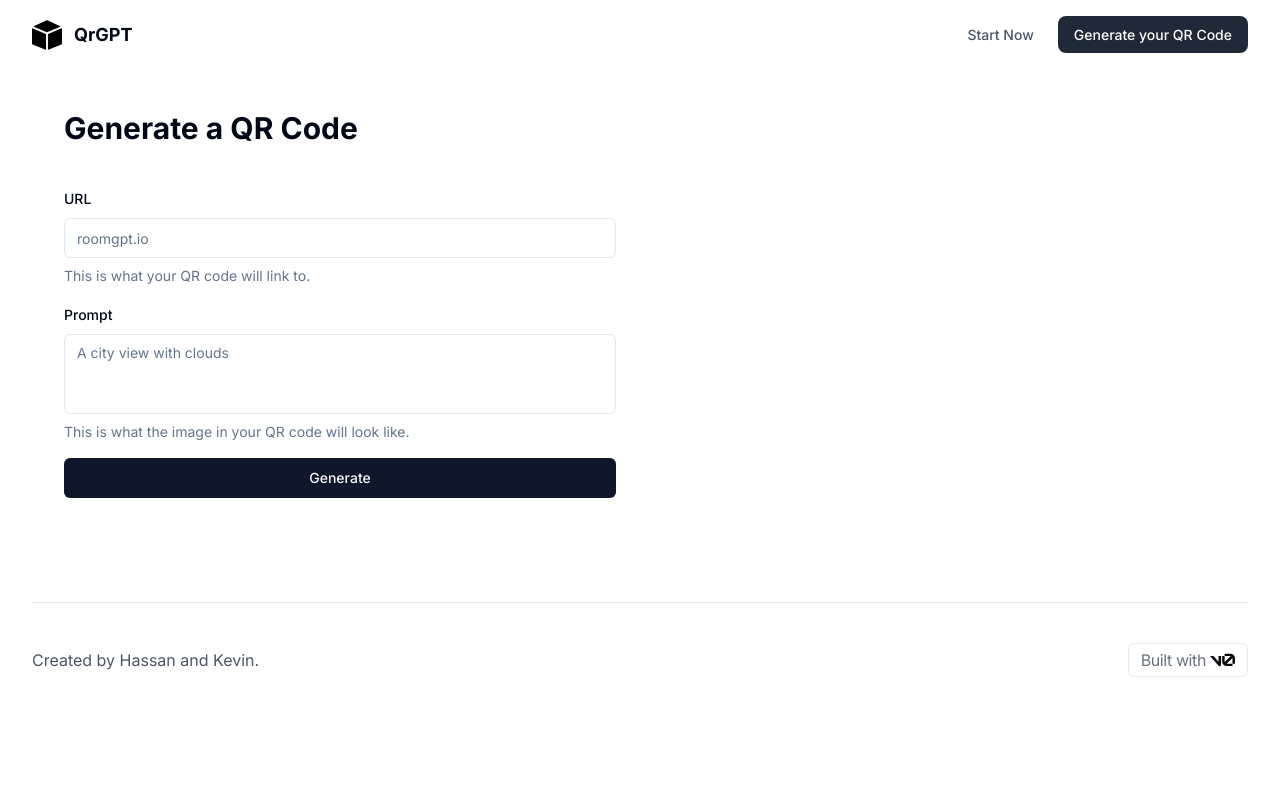
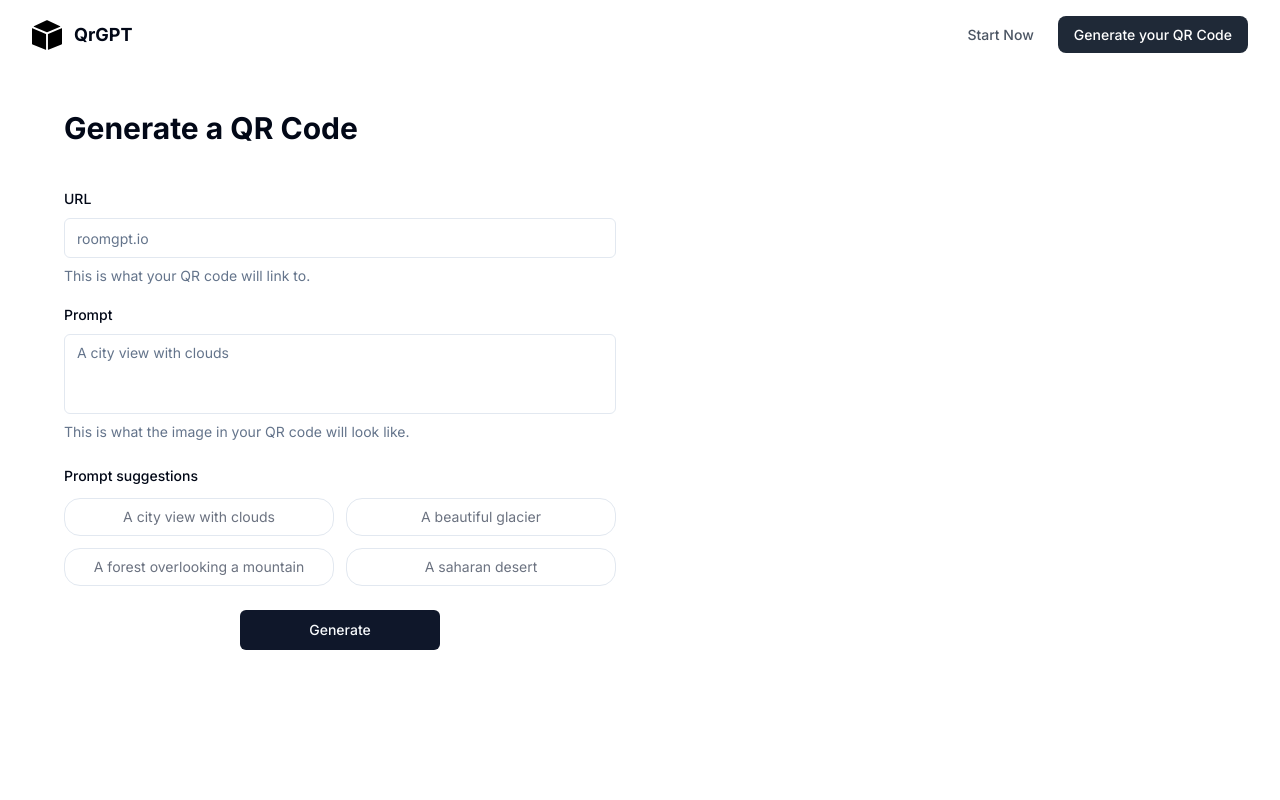
Before and after one commit to Nutlope/qrGPT, a Next.js app: page /start in a window 1280 px wide. Shown: the top 800 px of the page. Built offline with nearby package versions, Linux system fonts and the light colour scheme.

Commit message:
added suggestions + some code cleanup

```diff
--- a/app/start/page.tsx
+++ b/app/start/page.tsx
@@ -45,6 +45,20 @@
     mode: 'onChange',
   });
 
+  function SuggestionBox({ suggestion }: { suggestion: string }) {
+    return (
+      <button
+        onClick={() => form.setValue('prompt', suggestion)}
+        disabled={isLoading}
+        className={`border p-2 rounded-2xl ${
+          !isLoading ? 'cursor-pointer' : 'cursor-not-allowed'
+        } hover:bg-gray-100 transition`}
+      >
+        {suggestion}
+      </button>
+    );
+  }
+
   const handleSubmit = useCallback(async (values: GenerateFormValues) => {
     setIsLoading(true);
     setResponse(null);
@@ -79,7 +93,7 @@
   }, []);
 
   return (
-    <div className="flex justify-center items-center flex-col w-full lg:p-0 p-4">
+    <div className="flex justify-center items-center flex-col w-full lg:p-0 p-4 sm:mb-28 mb-0">
       <div className="max-w-6xl w-full grid grid-cols-1 md:grid-cols-2 gap-6 md:gap-12 mt-10">
         <div className="col-span-1">
           <h1 className="text-3xl font-bold mb-10">Generate a QR Code</h1>
@@ -115,14 +129,29 @@
                           {...field}
                         />
                       </FormControl>
-                      <FormDescription>
+                      <FormDescription className="">
                         This is what the image in your QR code will look like.
                       </FormDescription>
+
                       <FormMessage />
                     </FormItem>
                   )}
                 />
-                <Button type="submit" disabled={isLoading}>
+                <div className="my-2">
+                  <p className="text-sm font-medium mb-3">Prompt suggestions</p>
+                  <div className="grid sm:grid-cols-2 grid-cols-1 gap-3 text-center text-gray-500 text-sm">
+                    <SuggestionBox suggestion="A city view with clouds" />
+                    <SuggestionBox suggestion="A beautiful glacier" />
+                    <SuggestionBox suggestion="A forest overlooking a mountain" />
+                    <SuggestionBox suggestion="A saharan desert" />
+                  </div>
+                </div>
+                <Button
+                  type="submit"
+                  disabled={isLoading}
+                  className="inline-flex justify-center
+                 max-w-[200px] mx-auto w-full"
+                >
                   {isLoading ? <LoadingDots color="white" /> : 'Generate'}
                 </Button>
 
@@ -140,7 +169,7 @@
         <div className="col-span-1">
           {submittedURL && (
             <>
-              <h1 className="text-3xl font-bold sm:mb-10 mb-5 mt-5 sm:mt-0">
+              <h1 className="text-3xl font-bold sm:mb-5 mb-5 mt-5 sm:mt-0 sm:text-center text-left">
                 Your QR Code
               </h1>
               <div className="grid grid-cols-1 gap-4">
@@ -154,9 +183,10 @@
                     />
                   ))
                 ) : (
-                  <div className="animate-pulse bg-gray-200 aspect-square rounded w-[552px] h-[580px]" />
+                  <div className="animate-pulse bg-gray-400 aspect-square rounded max-w-[552px] max-h-[580px]" />
                 )}
-                <div className="flex justify-center gap-5">
+                {response && (
+                  <div className="flex justify-center gap-5 mt-[7px]">
                     <Button
                       onClick={() =>
                         downloadQrCode(response?.image_urls[0]!, 'qrCode')
@@ -171,6 +201,7 @@
                       ✨ Regenerate
                     </Button>
                   </div>
+                )}
               </div>
             </>
           )}
--- a/components/QrCard.tsx
+++ b/components/QrCard.tsx
@@ -1,51 +1,30 @@
-import { cn } from '@/utils/utils';
+import Image from 'next/image';
 
 type QrCardProps = {
-  containerClassName?: string;
   id: number;
-  isLoading?: boolean;
   imageURL?: string;
   time: string;
 };
 
-export const QrCard: React.FC<QrCardProps> = ({
-  containerClassName = '',
-  id,
-  isLoading = false,
-  imageURL,
-  time,
-}) => {
-  if (isLoading) {
-    return (
-      <div
-        className={cn(
-          'animate-pulse bg-gray-200 aspect-square w-full rounded',
-          containerClassName
-        )}
-        style={{
-          animationDelay: `${id * 250}ms`,
-        }}
-      />
-    );
-  }
-
+export const QrCard: React.FC<QrCardProps> = ({ imageURL, time }) => {
   if (!imageURL) {
     return (
-      <div className={containerClassName}>
+      <div>
         <p>Image URL not provided</p>
       </div>
     );
   }
 
   return (
-    <div
-      className={cn(
-        containerClassName,
-        'flex flex-col justify-center relative h-auto items-center border border-gray-300 rounded p-2 shadow group'
-      )}
-    >
-      <div className="relative flex flex-col justify-center items-center gap-y-2">
-        <img src={imageURL} className="w-full rounded" />
+    <div className="flex flex-col justify-center relative h-auto items-center">
+      <div className="relative flex flex-col justify-center items-center gap-y-2 max-w-[410px] border border-gray-300 rounded shadow group p-2 mx-auto">
+        <Image
+          src={imageURL}
+          className="rounded "
+          alt="qr code"
+          width={380}
+          height={380}
+        />
         <p className="text-gray-400 text-sm italic">
           QR code took {time} seconds to generate.
         </p>
--- a/next.config.js
+++ b/next.config.js
@@ -1,4 +1,8 @@
 /** @type {import('next').NextConfig} */
-const nextConfig = {}
+const nextConfig = {
+  images: {
+    domains: ['pbxt.replicate.delivery'],
+  },
+};
 
-module.exports = nextConfig
+module.exports = nextConfig;
```
Also changed, not shown: 1 other file (tests, documents, lock files or other folders). Lines whose indentation alone changed are shown as unchanged.
